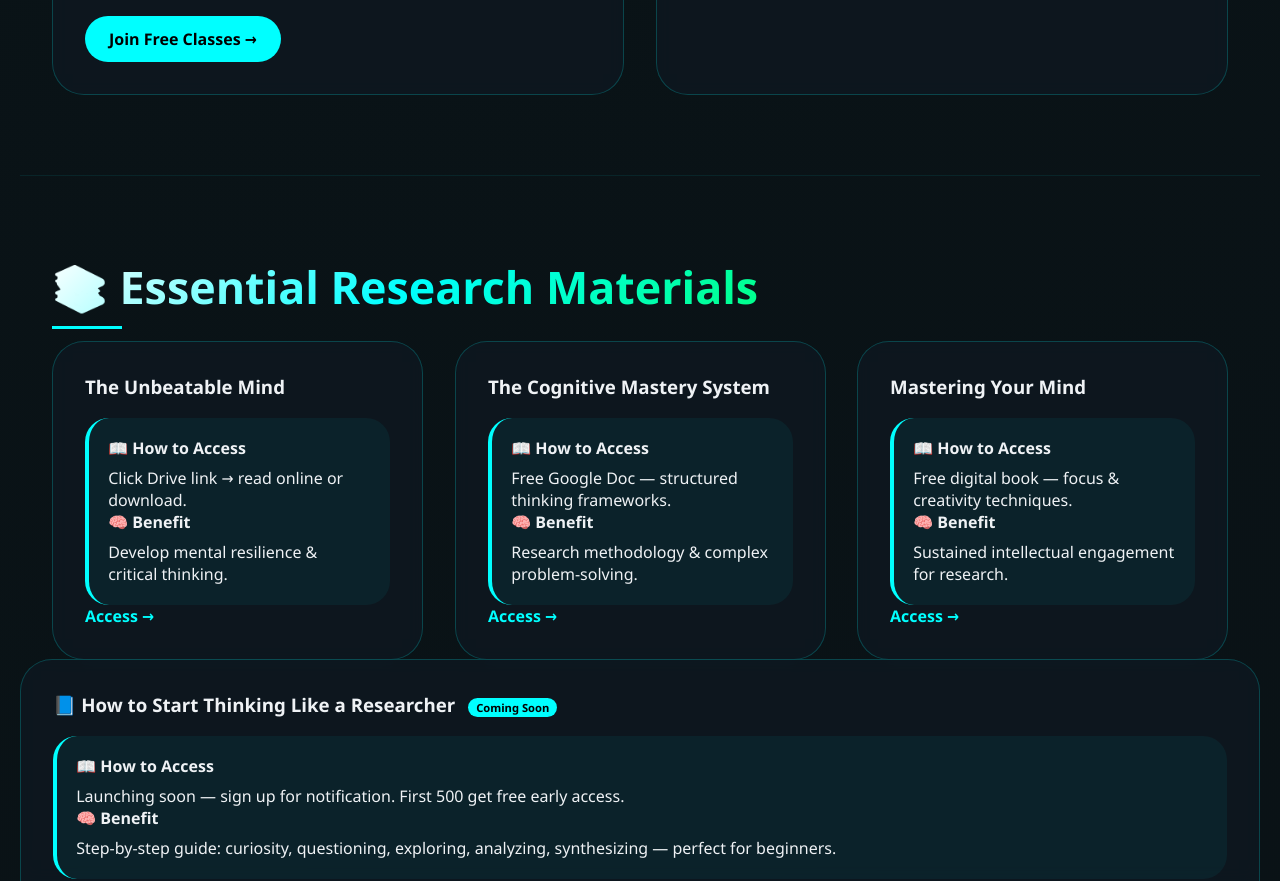
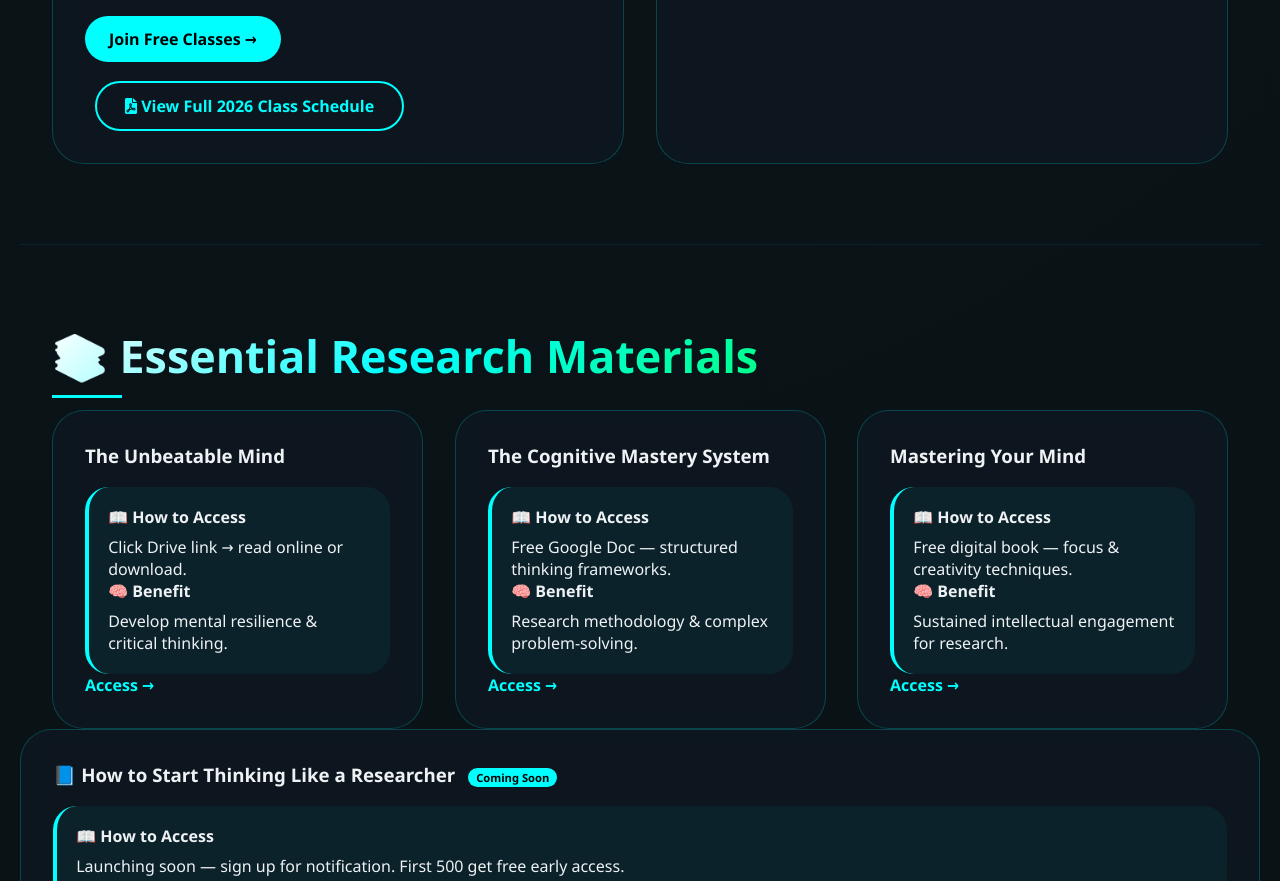
Before and after one commit to chauhandc2009-bit/QuantuMech-Research-Club, a plain HTML site: page index.html in a window 1280 px wide. Shown: the part 6635-7516 px from the top of the page. Drawn offline with nearby package versions, Linux system fonts and the light colour scheme.

Commit message:
Update index.html

```diff
--- a/index.html
+++ b/index.html
@@ -1,4 +1,3 @@
-
 <!DOCTYPE html>
 <html lang="en">
 <head>
@@ -513,6 +512,7 @@
     </section>
 
     <!-- FREE WEEKEND CLASSES SECTION (replaces journal & mentorship) -->
+   <!-- FREE WEEKEND CLASSES SECTION (replaces journal & mentorship) -->
     <section id="classes">
         <div class="container">
             <div class="badge"><i class="fas fa-video"></i> Founder's Free Weekend Classes</div>
@@ -537,6 +537,9 @@
                         <p>ANY age, ANY background, ANY location — fully online. No prior experience needed. Only curiosity & passion required.</p>
                     </div>
                     <a href="#join" class="form-link">Join Free Classes →</a>
+                    <a href="https://drive.google.com/file/d/1pVWNcJptAYOcT9IYmP_0r9MwQFdr4Tje/view?usp=drive_link" target="_blank" class="btn-outline" style="margin-top: 1.2rem; margin-left: 10px;">
+                        <i class="fas fa-file-pdf"></i> View Full 2026 Class Schedule
+                    </a>
                 </div>
                 <div class="card parallax-item" data-parallax-strength="4">
                     <h3>📋 How It Works</h3>
```
